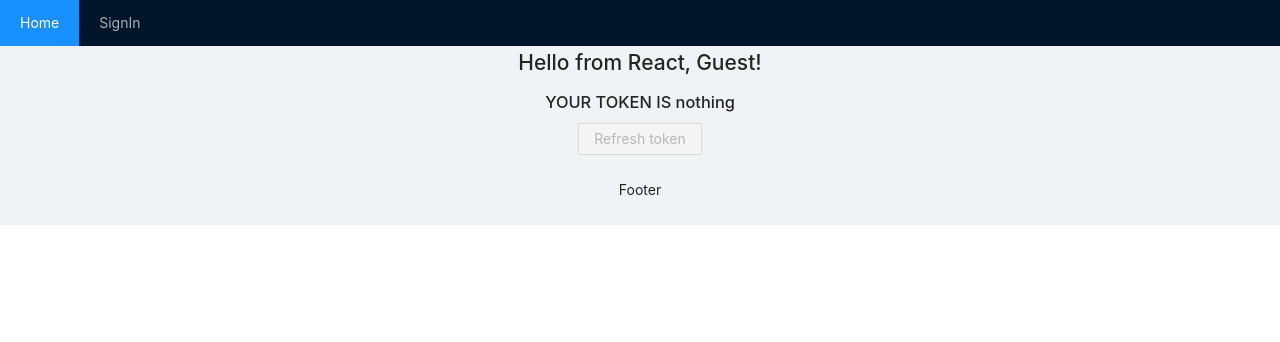
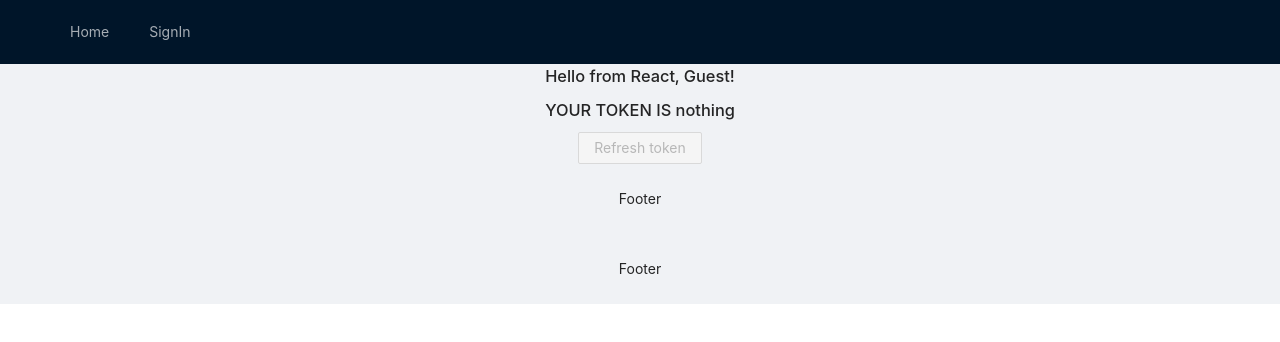
Before and after one commit to netcracker-edu/2021-msk-food-delivery, a React (Create React App) app in the folder front/: page / in a window 1280 px wide. Shown: the top 342 px of the page. Built offline with nearby package versions, Linux system fonts and the light colour scheme.

Commit message:
+ Footer, Header вынесены в отдельные компоненты

```diff
--- a/front/src/App.js
+++ b/front/src/App.js
@@ -1,28 +1,31 @@
-import logo from './logo.svg';
-import './App.css';
-import { DatePicker } from 'antd';
-import LoginForm from './components/LoginForm'
-import Auth from "./api/Auth";
 import useToken from "./hooks/useToken";
 import { BrowserRouter as Router, Route, Routes } from "react-router-dom";
+
+import { Layout } from 'antd';
+import './App.css';
+import Auth from "./api/Auth";
+import HeaderCustom from "./components/HeaderCustom";
+import FooterCustom from "./components/FooterCustom";
+import Home from "./components/Home";
+import LoginForm from './components/LoginForm'
 import NotFound from "./components/NotFound";
-import Home from "./components/Home";
+import Profile from "./components/Profile";
 import Logout from "./components/Logout";
-import Profile from "./components/Profile";
-import Header from "./components/Header";
 import RegistrationForm from "./components/RegistrationForm";
-
 
 function App() {
   const { token, setToken } = useToken();
   const auth = new Auth(token, setToken);
 
   return (
-    <div className="App">
+    <Layout className="App">
        <Router>
-        <Header auth={auth} />
+        <HeaderCustom auth={auth} />
           <Routes>
-          <Route path="/" element={<Home auth={auth}/>}/>
+            <Route
+              path="/"
+              element={<Home auth={auth}/>}
+            />
             <Route
               path="/profile"
               element={<Profile auth={auth}/>}
@@ -41,8 +44,9 @@ function App() {
             />
             <Route path="*" element={<NotFound/>} />
           </Routes>
+        <FooterCustom />
       </Router>
-    </div>
+    </Layout>
   );
 }
 
--- /dev/null
+++ b/front/src/components/FooterCustom.js
@@ -0,0 +1,12 @@
+import {Layout} from 'antd';
+const {Footer} = Layout;
+
+const FooterCustom = () => {
+  return (
+    <Footer className="footer">
+      Footer
+    </Footer>
+  );
+}
+
+export default FooterCustom;
--- /dev/null
+++ b/front/src/components/HeaderCustom.js
@@ -0,0 +1,29 @@
+import { Layout, Menu } from 'antd';
+import { Link } from 'react-router-dom';
+const { Header } = Layout;
+
+const HeaderCustom = ({ auth }) => {
+  return (
+    <Header>
+      <Menu theme="dark" mode="horizontal">
+        <Menu.Item key="1">
+          <Link to="/">Home</Link>
+        </Menu.Item>
+        {auth.token ? (
+          <Menu.Item key="2">
+            <Link to="/profile">Profile</Link>
+          </Menu.Item>)
+          : <></>
+        }
+        <Menu.Item key="3">
+          <Link to={auth.token ? "/signout" : "/signin"}>
+            {auth.token ? "SignOut" : "SignIn"}
+          </Link>
+        </Menu.Item>
+
+      </Menu>
+    </Header>
+  );
+}
+
+export default HeaderCustom;
```
Lines whose indentation alone changed are shown as unchanged.
